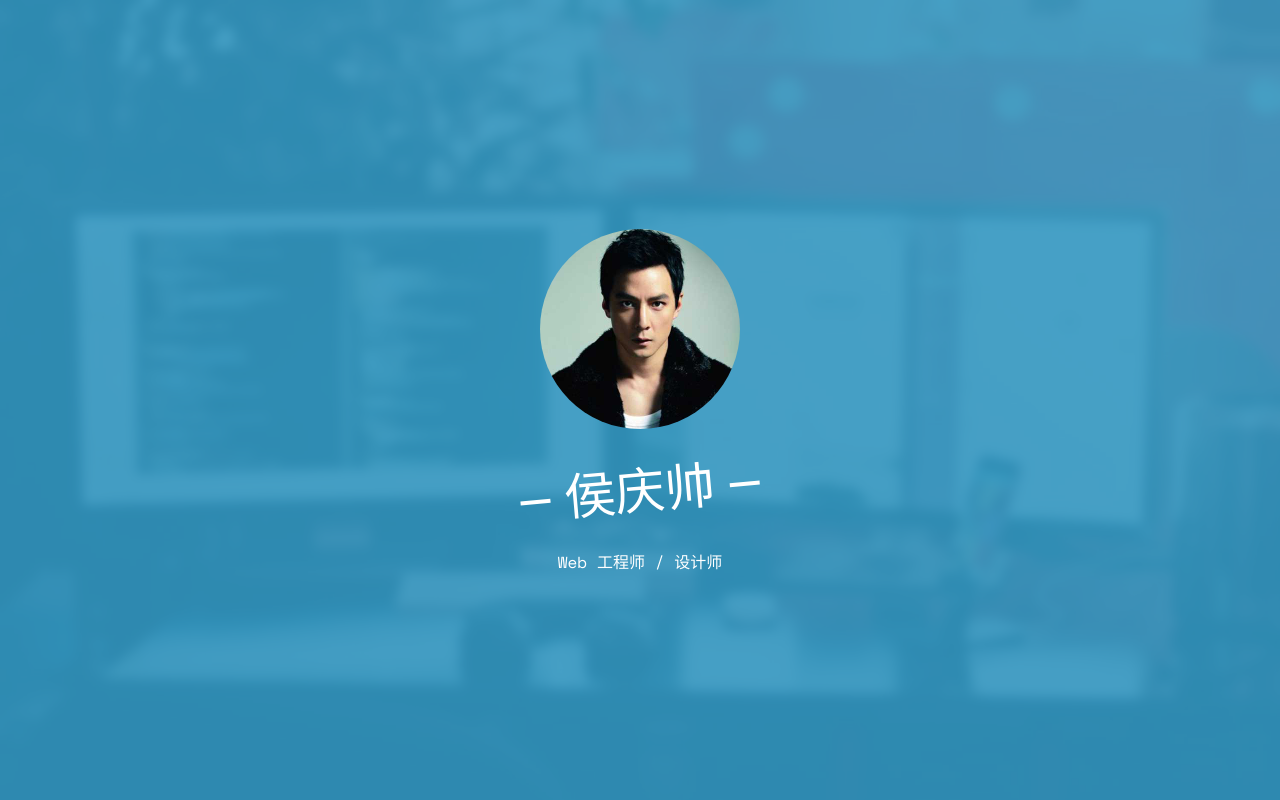
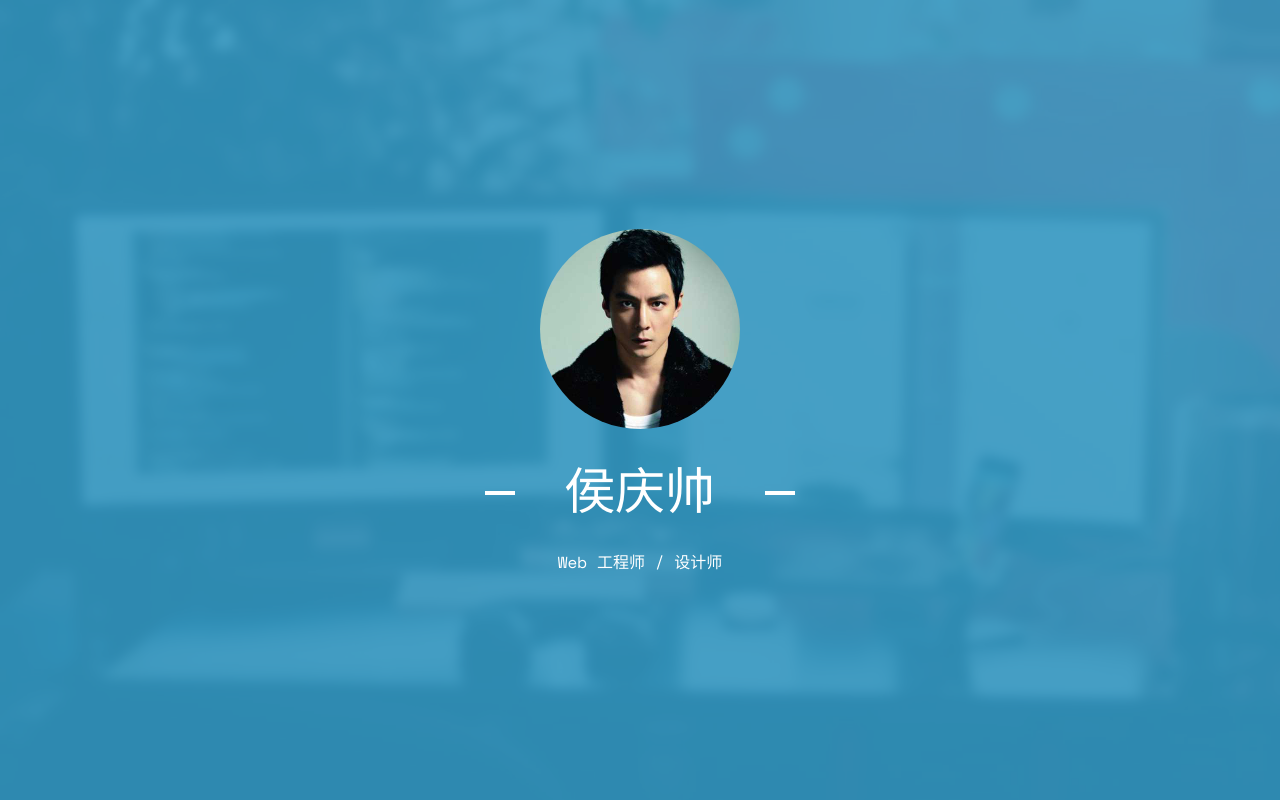
Before and after one commit to 472172082/472172082.github.io, a plain HTML site: page index.html in a window 1280 px wide. Shown: the top 800 px of the page. Drawn offline with nearby package versions, Linux system fonts and the light colour scheme; files whose address does not match are found by name.

Commit message:
Update style.css

```diff
--- a/css/style.css
+++ b/css/style.css
@@ -141,15 +141,10 @@ figure {
     font-size: 50px;
     line-height: 1.3;
     font-weight: 300;
-    -webkit-transform: rotate(-5deg);
-    -moz-transform: rotate(-5deg);
-    -ms-transform: rotate(-5deg);
-    -o-transform: rotate(-5deg);
-    transform: rotate(-5deg);
 }
 #fh5co-header .display-tc h1 span,
 .fh5co-cover .display-tc h1 span {
-    padding: 4px 15px;
+    padding: 4px 50px;
     position: relative;
 }
 #fh5co-header .display-tc h1 span:before,
@@ -1333,5 +1328,4 @@ input[type="text"] {
 .js .animate-box {
     opacity: 0;
 }
-
 /*# sourceMappingURL=style.css.map */
```
